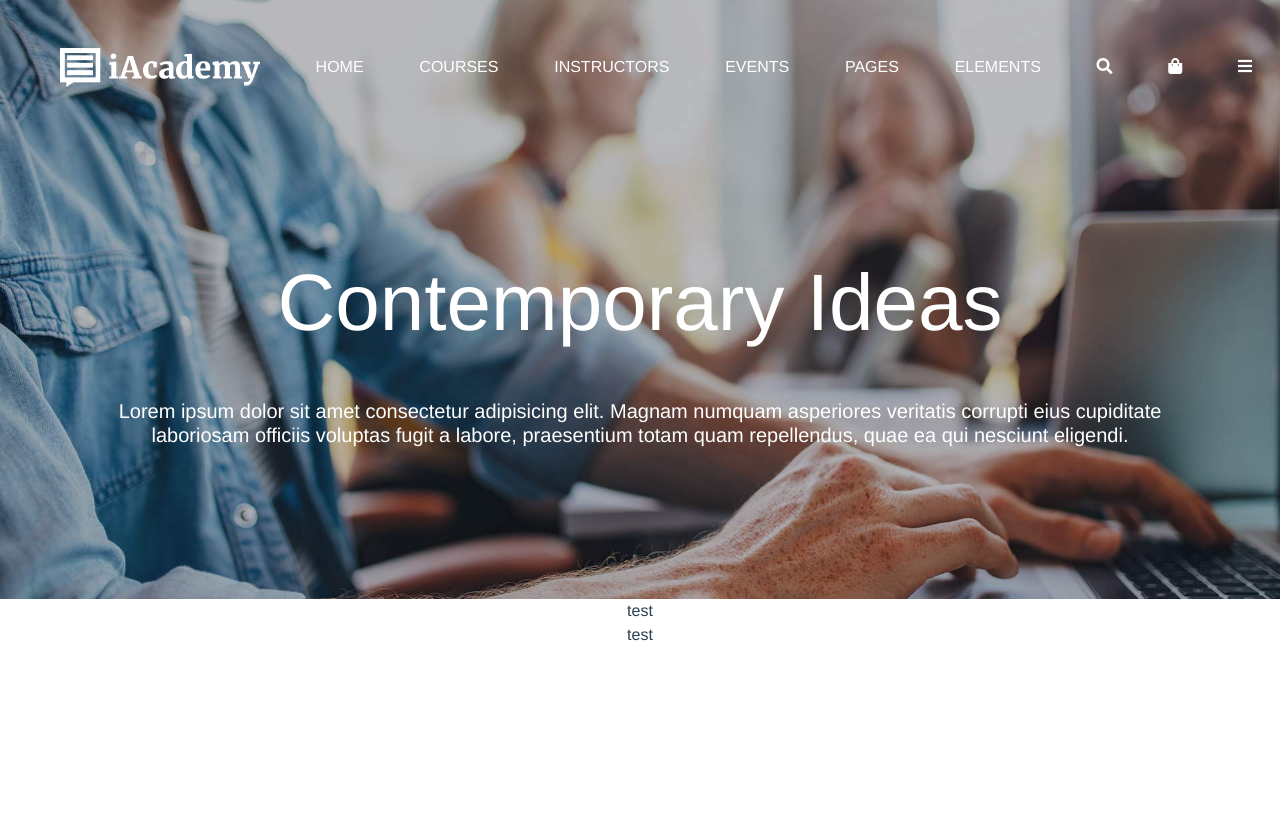
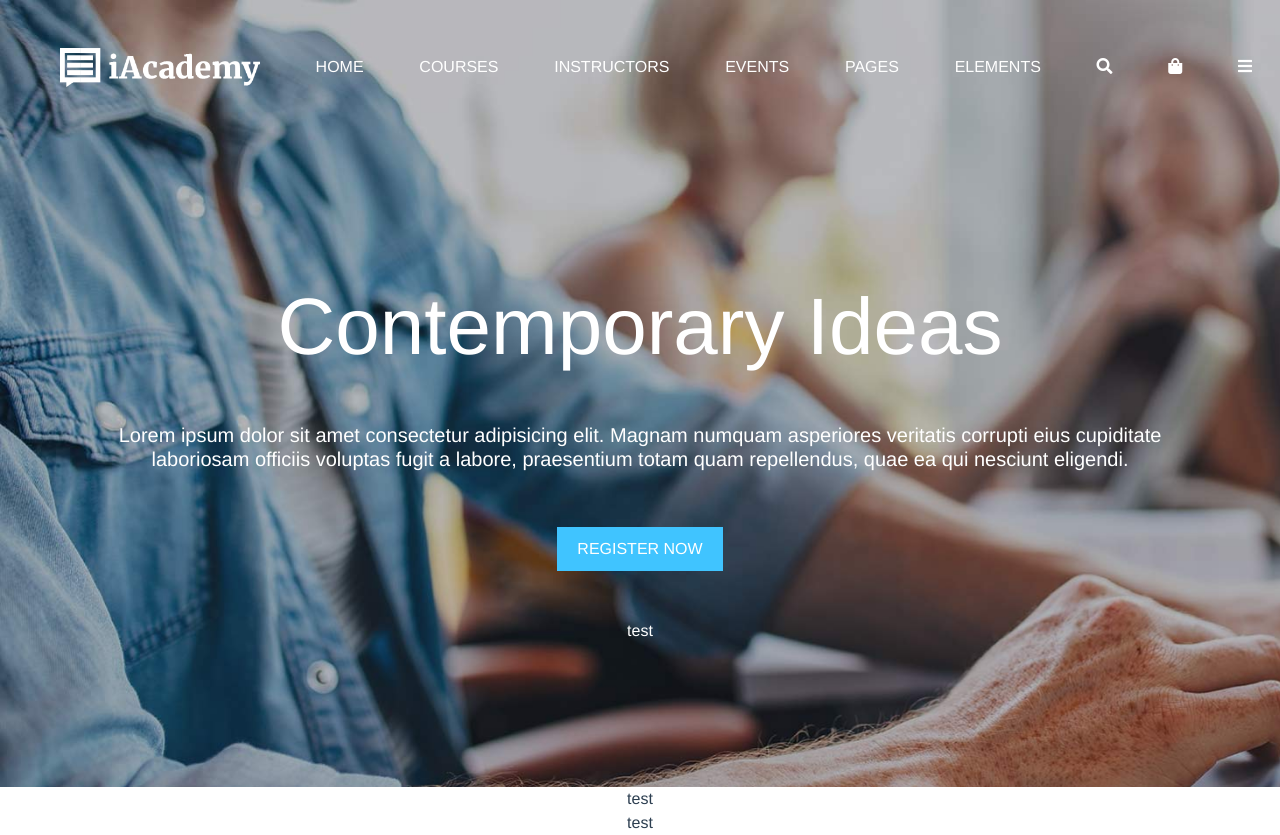
Before and after one commit to bePIRRO/proj-html-vuejs, a Vue app: page / in a window 1280 px wide. Before the commit the page ends 800 px from the top, so only its background shows below. Built offline with nearby package versions, Linux system fonts and the light colour scheme.

Commit message:
add scss + btn + start slider/selector component

```diff
--- /dev/null
+++ b/src/assets/scss/_generics.scss
@@ -0,0 +1,20 @@
+$link-color: #40c4ff;
+
+.btn {
+  padding: 10px 20px;
+
+  a {
+    color: #fff;
+    text-decoration: none;
+  }
+}
+
+.btn-blue {
+  color: #fff;
+  background-color: $link-color;
+}
+
+.btn-white {
+  color: $link-color;
+  background-color: #fff;
+}
--- a/src/components/Header.vue
+++ b/src/components/Header.vue
@@ -1,7 +1,7 @@
 <template>
   <header class="pb-5">
     <MainNav />
-    <div class="my-5 py-4 container">
+    <div class="my-5 py-5 container">
       <h1 class="display-1 my-5">Contemporary Ideas</h1>
       <p class="h5">
         Lorem ipsum dolor sit amet consectetur adipisicing elit. Magnam numquam
@@ -10,24 +10,32 @@
         nesciunt eligendi.
       </p>
 
-      <div class="btn"></div>
+      <div class="btn btn-blue my-5 border-0 rounded-0">
+        <a href="#">REGISTER NOW</a>
+      </div>
+
+      <Slider />
     </div>
   </header>
 </template>
 
 <script>
 import MainNav from "./MainNav.vue";
+import Slider from "./Slider.vue";
 
 export default {
   name: "Header",
   components: {
     MainNav,
+    Slider,
   },
   props: {},
 };
 </script>
 
-<style>
+<style lang="scss" scoped>
+@import "@/assets/scss/_generics.scss";
+
 header {
   background-image: url("../assets/img/h5-slide-3-background.jpg");
   background-repeat: no-repeat;
--- a/src/components/MainNav.vue
+++ b/src/components/MainNav.vue
@@ -51,14 +51,13 @@ export default {
 };
 </script>
 
-<style scoped>
+<style scoped lang="scss">
 ul {
   color: #fff;
-}
-
-ul a {
-  color: #fff;
-  text-decoration: none;
+  a {
+    color: #fff;
+    text-decoration: none;
+  }
 }
 
 li {
--- /dev/null
+++ b/src/components/Slider.vue
@@ -0,0 +1,12 @@
+<template>
+  <div>test</div>
+</template>
+
+<script>
+export default {
+  name: "Slider",
+  props: {},
+};
+</script>
+
+<style scoped></style>
```
